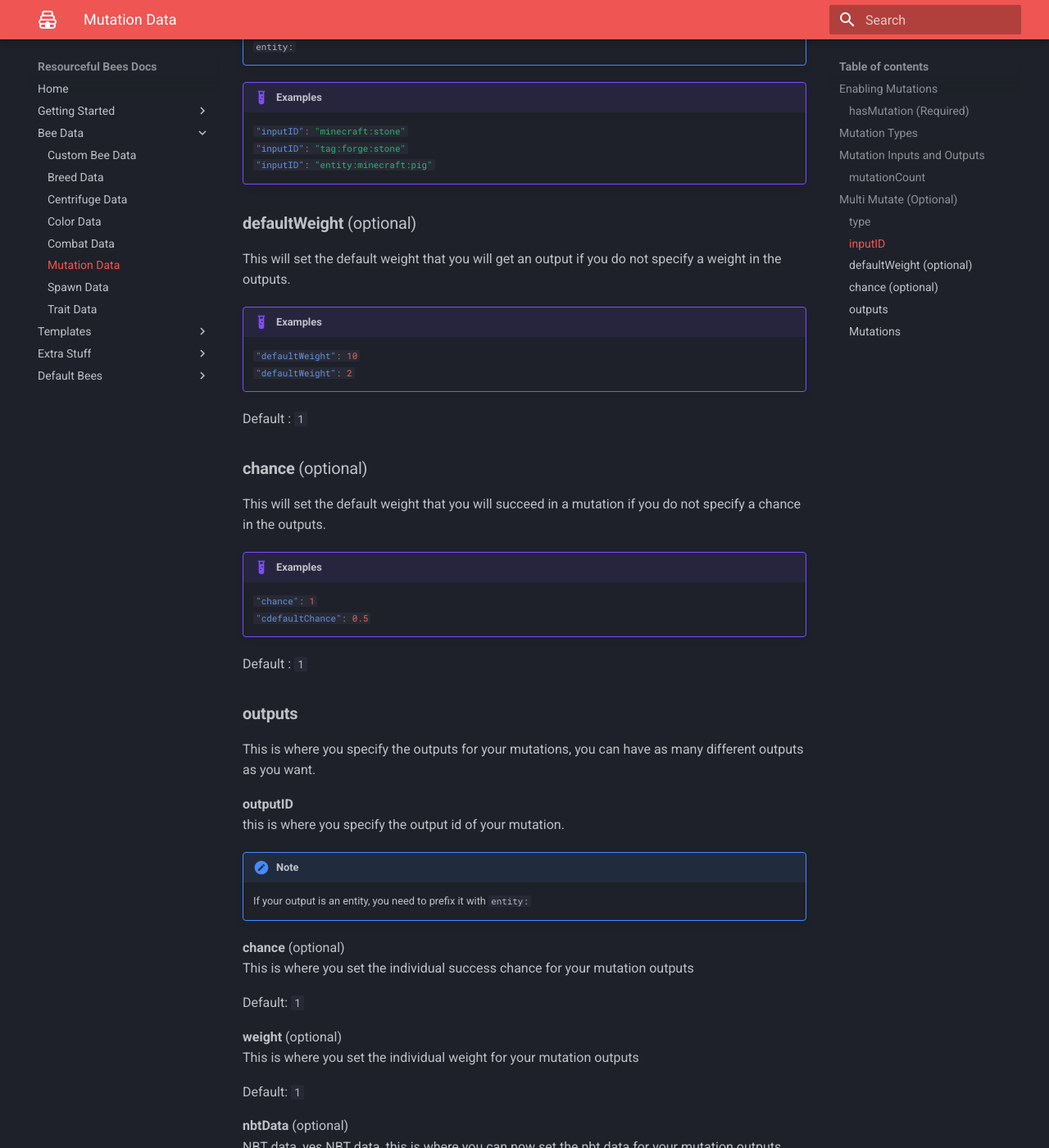
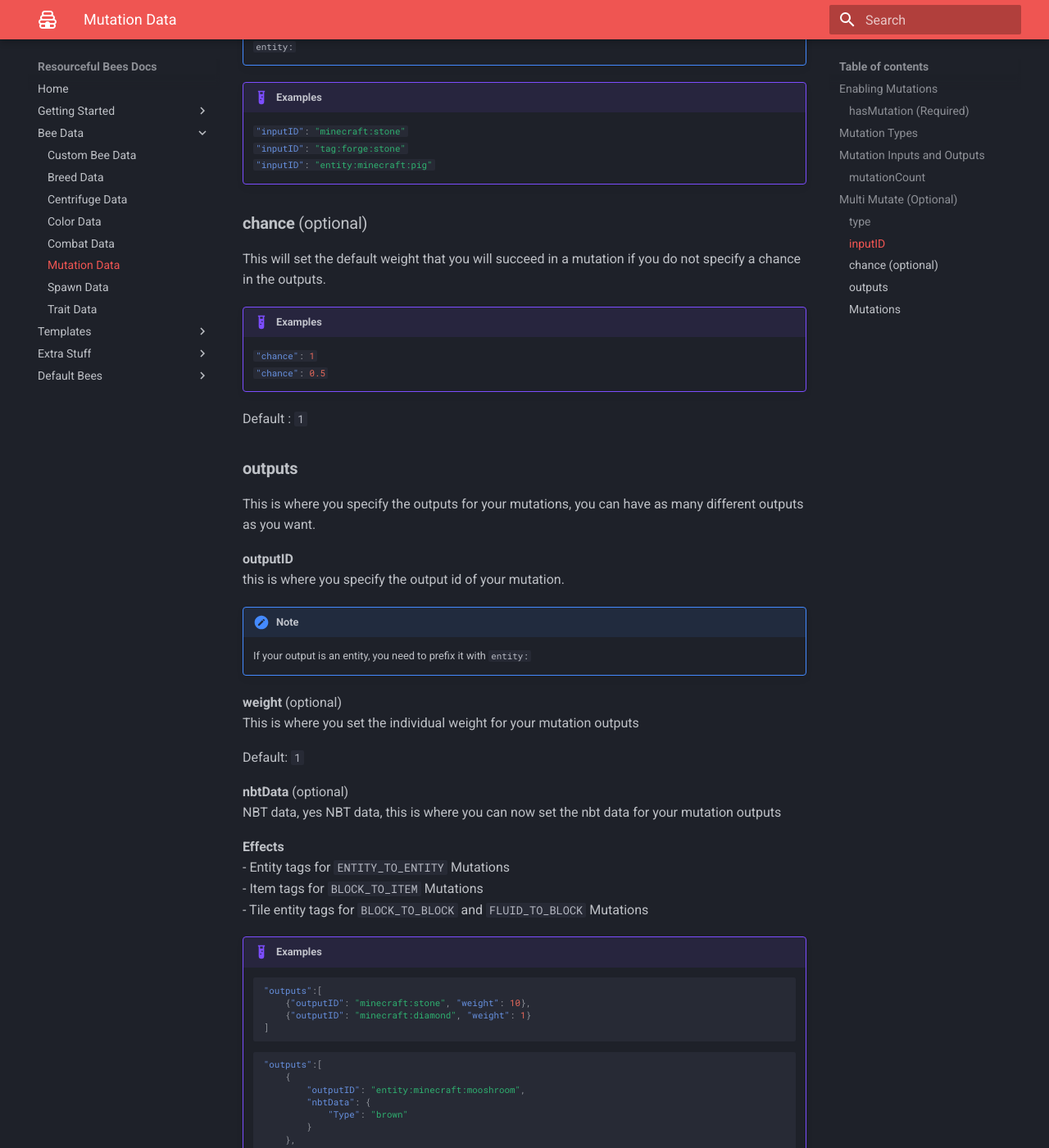
Before and after one commit to Team-Resourceful/ResourcefulBeesDocs, an MkDocs documentation site: the page built from docs/bee_data/mutation_data.md, in a window 1280 px wide and 1400 px high, scrolled down 5018 px. Shown: the whole window at 82% size. Built offline with MkDocs 1.6.1 and Material for MkDocs 9.7.7, drawn with Linux system fonts in a browser that asks for light colours.

Commit message:
docs/bee_data/mutation_data.md updated from https://stackedit.io/

```diff
--- a/docs/bee_data/mutation_data.md
+++ b/docs/bee_data/mutation_data.md
@@ -173,23 +173,13 @@ This is the id of the thing you want to mutate from
 	`#!json "inputID": "tag:forge:stone"`
 	`#!json "inputID": "entity:minecraft:pig"`
 
-### **defaultWeight** (optional)
-
-This will set the default weight that you will get an output if you do not specify a weight in the outputs.
-
-!!! example "Examples"
-	`#!json "defaultWeight": 10`
-	`#!json "defaultWeight": 2`
-
-Default : `1`
-
 ### **chance** (optional)
 
 This will set the default weight that you will succeed in a mutation if you do not specify a chance in the outputs.
 
 !!! example "Examples"
 	`#!json "chance": 1`
-	`#!json "cdefaultChance": 0.5`
+	`#!json "chance": 0.5`
 
 Default : `1`
 
@@ -202,11 +192,6 @@ this is where you specify the output id of your mutation.
 
 !!! note
 	If your output is an entity, you need to prefix it with `entity:`
-
-**chance** (optional)
-This is where you set the individual success chance for your mutation outputs
-
-Default: `1`
 
 **weight** (optional)
 This is where you set the individual weight for your mutation outputs
```
Also changed, not shown: other parts of docs/bee_data/mutation_data.md (+3 -3 lines).
